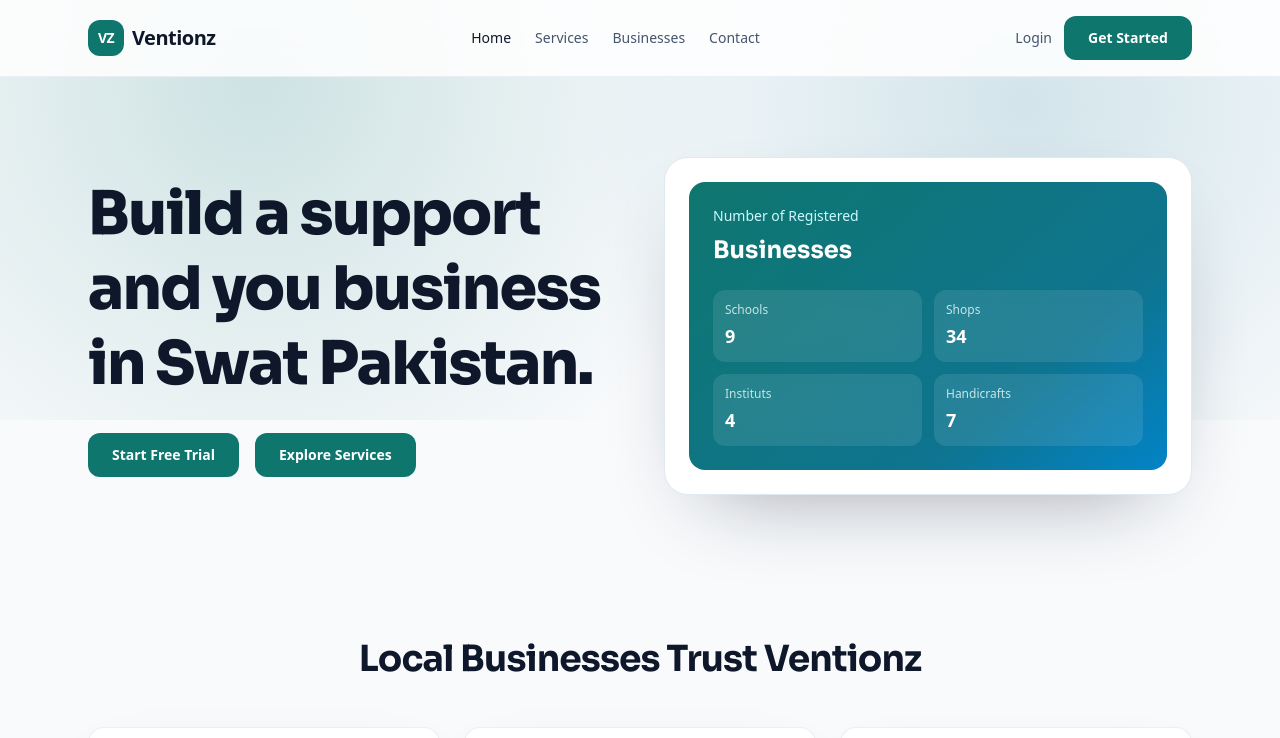
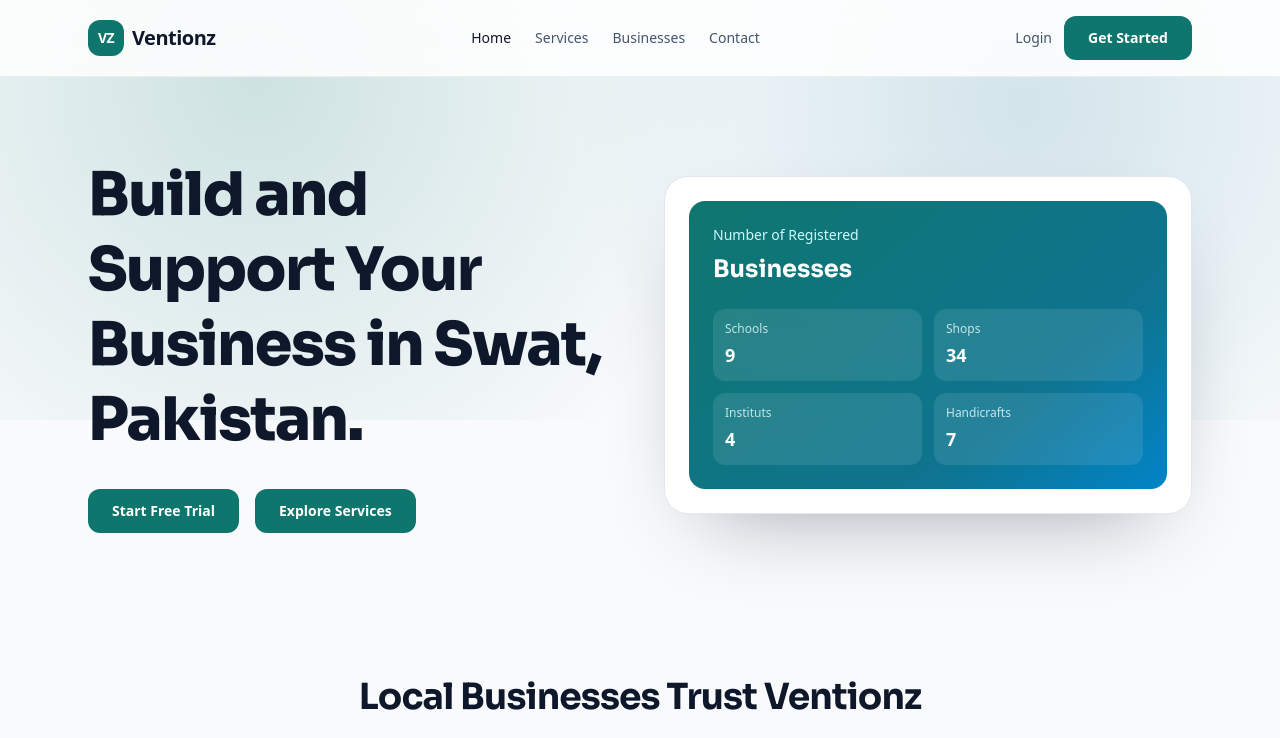
Before and after one commit to imt-eiaz/ventionzz, a Next.js app: page / in a window 1280 px wide. Shown: the top 738 px of the page. Built offline with nearby package versions, Linux system fonts and the light colour scheme.

Commit message:
Landing page title changed

```diff
--- a/pages/index.js
+++ b/pages/index.js
@@ -33,7 +33,7 @@ export default function HomePage() {
               transition={{ duration: 0.55 }}
             >
               <h1 className="text-4xl font-extrabold leading-tight tracking-tight text-slate-900 md:text-6xl">
-                Build a support and you business in Swat Pakistan.
+                Build and Support Your Business in Swat, Pakistan.
               </h1>
 
               <div className="mt-8 flex flex-wrap gap-4">
```
